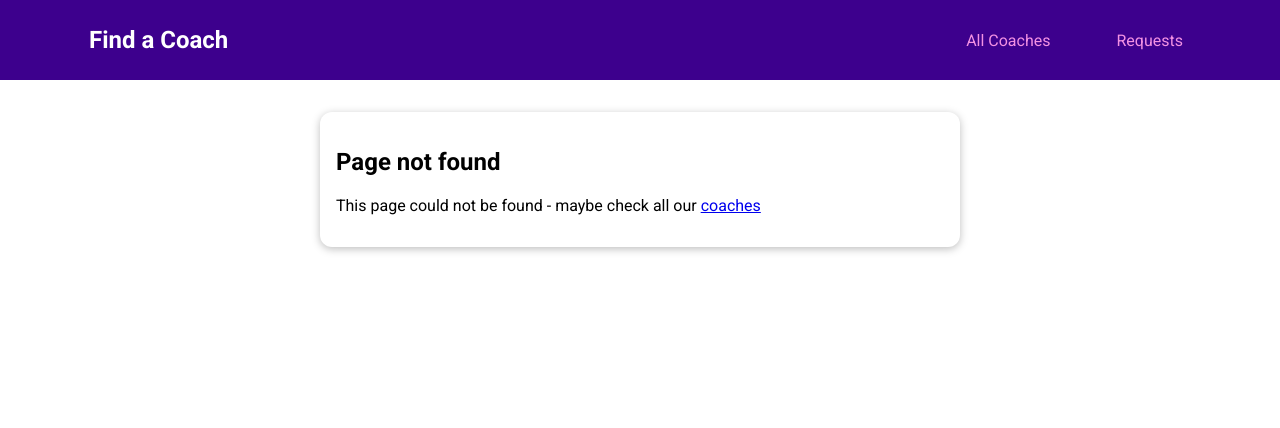
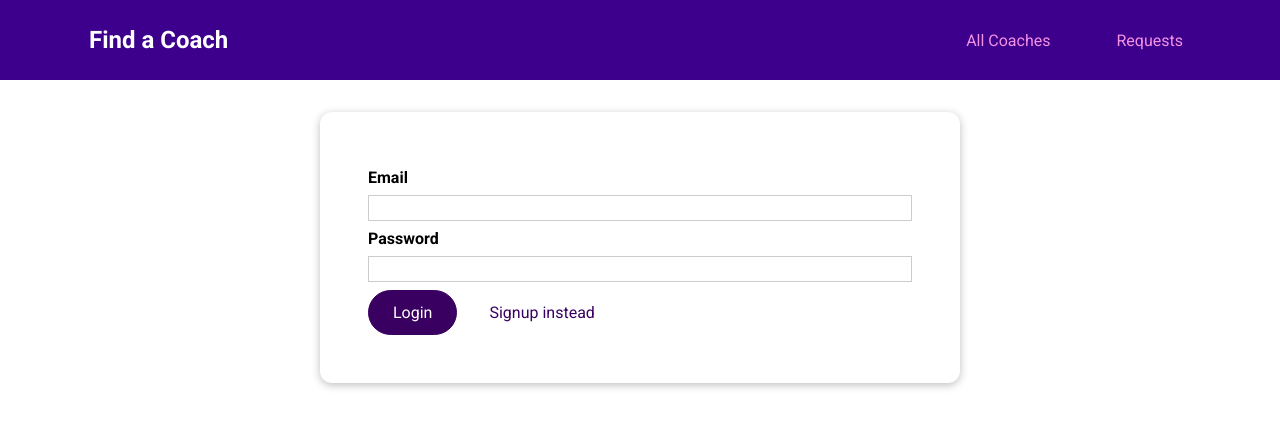
Before and after one commit to FulgurVividus/find-a-coach, a Vue app: page /auth in a window 1280 px wide. Before the commit this address had no page. Shown: the top 428 px of the page. Built offline with nearby package versions, Linux system fonts and the light colour scheme.

Commit message:
feat: login & signup pages

```diff
--- /dev/null
+++ b/src/pages/auth/UserAuth.vue
@@ -0,0 +1,113 @@
+<template>
+  <base-card>
+    <form @submit.prevent="submitForm">
+      <div class="form-control">
+        <label for="email">Email</label>
+        <input type="email" id="email" v-model.trim="email" />
+      </div>
+
+      <div class="form-control">
+        <label for="password">Password</label>
+        <input type="password" id="password" v-model.trim="password" />
+      </div>
+
+      <p v-if="!formIsValid">
+        Please enter a valid email and password (min 6 characters)
+      </p>
+
+      <base-button>{{ submitButtonCaption }}</base-button>
+      <base-button type="button" mode="flat" @click="switchAuthMode">{{
+        switchModeButtonCaption
+      }}</base-button>
+    </form>
+  </base-card>
+</template>
+
+<script>
+export default {
+  //
+  data() {
+    return {
+      email: "",
+      password: "",
+      formIsValid: true,
+      mode: "login",
+    };
+  },
+  //
+  methods: {
+    submitForm() {
+      this.formIsValid = true;
+
+      if (
+        this.email === "" ||
+        !this.email.includes("@") ||
+        this.password.length < 6
+      ) {
+        this.formIsValid = false;
+        return;
+      }
+
+      // send http request...
+    },
+    switchAuthMode() {
+      if (this.mode === "login") {
+        this.mode = "signup";
+      } else {
+        this.mode = "login";
+      }
+    },
+  },
+  //
+  computed: {
+    submitButtonCaption() {
+      if (this.mode === "login") {
+        return "Login";
+      } else {
+        return "Signup";
+      }
+    },
+    switchModeButtonCaption() {
+      if (this.mode === "login") {
+        return "Signup instead";
+      } else {
+        return "Login instead";
+      }
+    },
+  },
+};
+</script>
+
+<style scoped>
+form {
+  margin: 1rem;
+  border-radius: 12px;
+  padding: 1rem;
+}
+
+.form-control {
+  margin: 0.5rem 0;
+}
+
+label {
+  font-weight: bold;
+  margin-bottom: 0.5rem;
+  display: block;
+}
+
+input,
+textarea {
+  display: block;
+  width: 100%;
+  font: inherit;
+  border: 1px solid #ccc;
+  padding: 0.15rem;
+}
+
+input:focus,
+textarea:focus {
+  border-color: #3d008d;
+  background-color: #faf6ff;
+  outline: none;
+}
+</style>
--- a/src/router.js
+++ b/src/router.js
@@ -5,6 +5,7 @@
 import CoachRegistration from "./pages/coaches/CoachRegistration.vue";
 import ContactCoach from "./pages/requests/ContactCoach.vue";
 import RequestsReceived from "./pages/requests/RequestsReceived.vue";
+import UserAuth from "./pages/auth/UserAuth.vue";
 import NotFound from "./pages/NotFound.vue";
 
 const router = createRouter({
@@ -38,6 +39,10 @@
       component: RequestsReceived,
     },
     {
+      path: "/auth",
+      component: UserAuth,
+    },
+    {
       path: "/:notFound(.*)",
       component: NotFound,
     },
```
